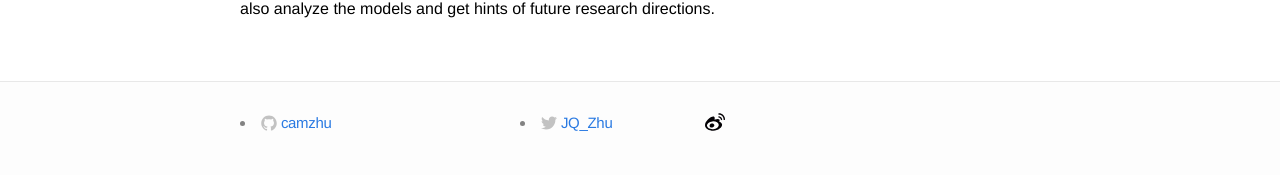
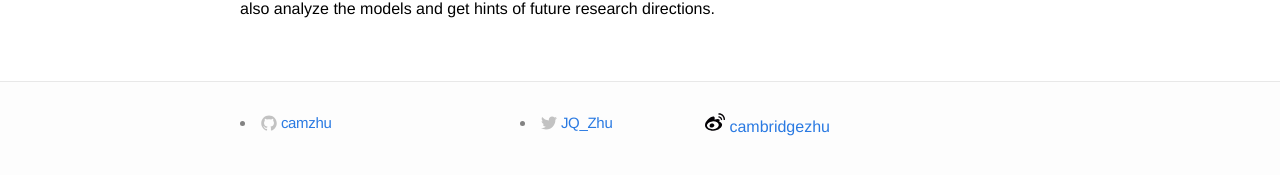
Before and after one commit to jianqiaozhu/jianqiaozhu.github.io, a Jekyll site: the page built from index.html, in a window 1280 px wide. Shown: the part 167-342 px from the top of the page. Built offline with Jekyll 4.4.1, drawn with Linux system fonts in a browser that asks for light colours; Markdown is read by kramdown in place of the engine named in the settings.

Commit message:
Update _config.yml

```diff
--- a/_config.yml
+++ b/_config.yml
@@ -6,6 +6,7 @@ baseurl: ""
 url: "http://camzhu.github.io"
 twitter_username: JQ_Zhu
 github_username:  camzhu
+weibo_username: cambridgezhu
 
 # Build settings
 markdown: redcarpet
```
